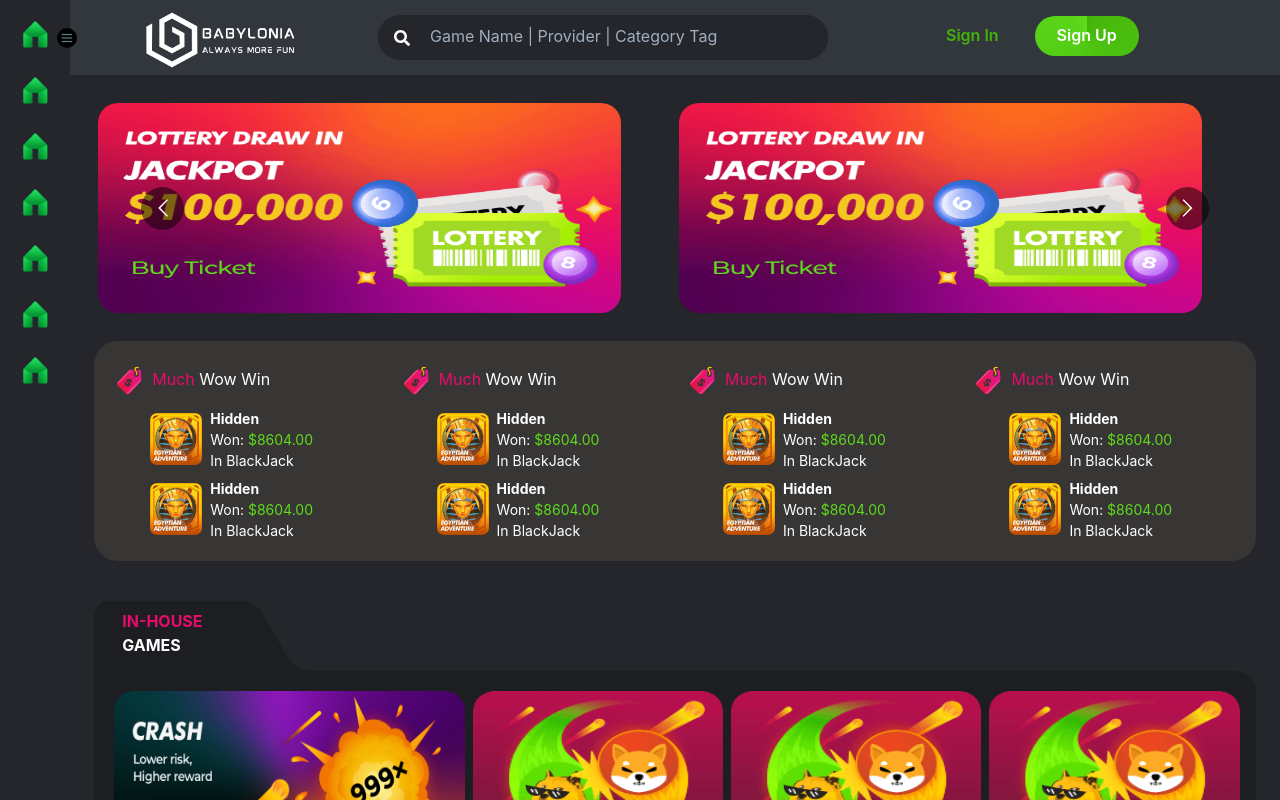
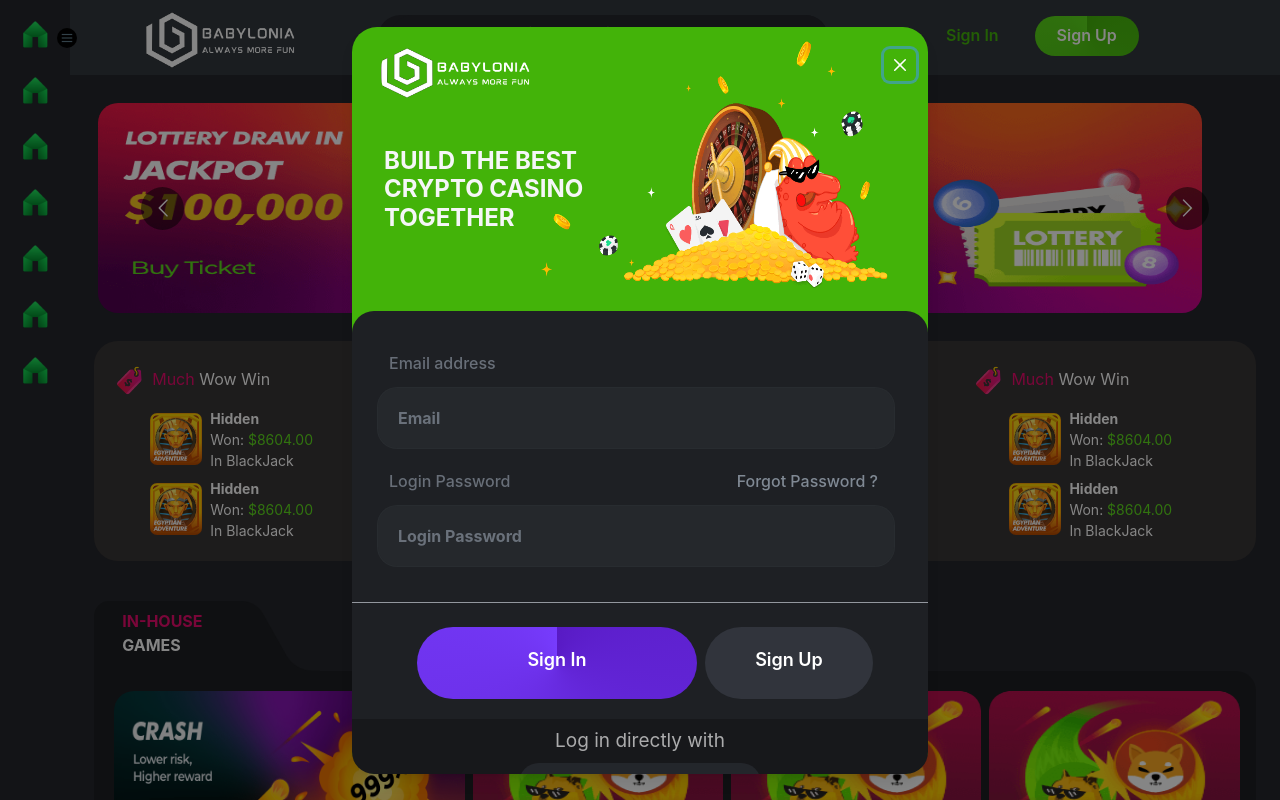
Before and after one commit to MuhammadBilal1234/Game-App, a Next.js app: page / in a window 1280 px wide. Both pictures are taken after a click on the button "Sign In". Shown: the top 800 px of the page. Built offline with nearby package versions, Linux system fonts and the light colour scheme.

Commit message:
signin form

```diff
--- a/package.json
+++ b/package.json
@@ -4,6 +4,7 @@
     "dev": "next",
     "build": "next build",
     "start": "next start",
+    "heroku-postbuild": "npm run build",
     "type-check": "tsc",
     "test": "jest"
   },
--- /dev/null
+++ b/src/components/Signin.tsx
@@ -0,0 +1,271 @@
+import {
+  Box,
+  Flex,
+  useDisclosure,
+  Modal,
+  Button,
+  ModalOverlay,
+  ModalContent,
+  ModalHeader,
+  ModalCloseButton,
+  ModalBody,
+  ModalFooter,
+  Text,
+  InputGroup,
+  InputRightElement,
+  Divider,
+} from "@chakra-ui/react";
+import {
+  FormControl,
+  Input,
+  FormLabel,
+  FormErrorMessage,
+  FormHelperText,
+} from "@chakra-ui/react";
+import Image from "next/image";
+import type { NextPage } from "next";
+import Logo from "../../public/assets/logo.b7a2c469.png";
+import Hero from "../../public/assets/SignInHero.png";
+
+interface Props {
+  isOpen: boolean;
+  onOpen: () => void;
+  onClose: () => void;
+}
+
+const IndexPage: NextPage<Props> = ({ isOpen, onOpen, onClose }) => {
+  // const { isOpen, onOpen, onClose } = useDisclosure();
+
+  return (
+    <>
+      {/* <Button onClick={onOpen}>Open Modal</Button> */}
+
+      <Modal
+        isCentered={true}
+        colorScheme="green"
+        closeOnOverlayClick={false}
+        isOpen={isOpen}
+        onClose={onClose}
+        size={"xl"}
+      >
+        <ModalOverlay />
+        <ModalContent>
+          <ModalHeader>
+            <Box
+              w={150}
+              h={50}
+              borderRadius="1.5rem"
+              m=".25em"
+              position="relative"
+            >
+              <Box h="100%" w="100%" borderRadius="1.5rem">
+                <Image
+                  className="imageCard"
+                  src={Logo}
+                  quality={100}
+                  layout="fill"
+                />
+              </Box>
+              <Box
+                w={350}
+                h={250}
+                borderRadius="1.5rem"
+                m=".25em"
+                position="relative"
+                top="-65"
+                left="155"
+                zIndex={-100}
+              >
+                <Box h="100%" w="100%" borderRadius="1.5rem">
+                  <Image
+                    className="imageCard"
+                    src={Hero}
+                    quality={100}
+                    layout="fill"
+                  />
+                </Box>
+              </Box>
+            </Box>
+          </ModalHeader>
+          <ModalCloseButton mt="3.5" color="white" />
+          <ModalBody pb={6}>
+            <Box
+              w="100%"
+              h="100px"
+              fontSize="1.5rem"
+              ml="2"
+              color="#F5F6F7"
+              fontWeight="700"
+              width="14.375rem"
+              lineHeight="1.2"
+              marginTop="1.25rem"
+            >
+              BUILD THE BEST CRYPTO CASINO TOGETHER
+            </Box>
+            {/* <Box bg="red"></Box> */}
+          </ModalBody>
+          <Box
+            h="463"
+            w="100%"
+            bg="#1e2024"
+            mt="10"
+            borderTopLeftRadius="25"
+            borderTopRightRadius="25"
+            borderRadius="22"
+            overflow="auto"
+          >
+            <Box mt="10">
+              <FormControl>
+                <FormLabel
+                  htmlFor="email"
+                  ml="37px"
+                  mb="3"
+                  color="rgba(153,164,176,.6)"
+                >
+                  Email address
+                </FormLabel>
+
+                <Input
+                  w="90%"
+                  ml="25"
+                  _placeholder={{ color: "rgba(153,164,176,.6)" }}
+                  borderRadius="1.25rem"
+                  bg="rgba(45,48,53,.5)"
+                  borderColor="rgba(45,48,53,.5)"
+                  h="62px"
+                  pl="5"
+                  color="white"
+                  fontWeight="bold"
+                  id="email"
+                  type="email"
+                  _hover={{}}
+                  _focus={{ borderColor: "#43b309" }}
+                  placeholder="Email"
+                />
+              </FormControl>
+            </Box>
+            <Box mt="5">
+              <FormControl>
+                <Flex justifyContent="space-between">
+                  <FormLabel
+                    htmlFor="email"
+                    ml="37px"
+                    mb="3"
+                    color="rgba(153,164,176,.6)"
+                  >
+                    Login Password
+                  </FormLabel>
+                  <FormLabel
+                    htmlFor="email"
+                    // ml="37px"
+                    // mb="3"
+                    mr="50px"
+                    color="rgba(153,164,176,.8)"
+                  >
+                    Forgot Password ?
+                  </FormLabel>
+                </Flex>
+                <InputGroup>
+                  <Input
+                    w="90%"
+                    ml="25"
+                    _hover={{}}
+                    borderColor="rgba(45,48,53,.5)"
+                    _placeholder={{ color: "rgba(153,164,176,.6)" }}
+                    borderRadius="1.25rem"
+                    bg="rgba(45,48,53,.5)"
+                    h="62px"
+                    pl="5"
+                    color="white"
+                    fontWeight="bold"
+                    _focus={{ borderColor: "#43b309" }}
+                    id="password"
+                    type="password"
+                    placeholder="Login Password"
+                  />
+                </InputGroup>
+              </FormControl>
+            </Box>
+
+            <Divider colorScheme="green" mt="35px" />
+            <Box pt="6" pb="5" m="auto" pl="65px">
+              <Button
+                _active={{}}
+                _focus={{}}
+                w="17.5rem"
+                h="4.5rem"
+                color="white"
+                p="2.5"
+                pb="15px"
+                mr="2"
+                fontSize="18px"
+                _hover={{}}
+                borderRadius="6.25rem"
+                bgGradient="conic-gradient(from 1turn,#581ac4,#773cfd)"
+              >
+                Sign In
+              </Button>
+              <Button
+                _active={{}}
+                _focus={{}}
+                w="10.5rem"
+                h="4.5rem"
+                color="white"
+                p="2.5"
+                pb="15px"
+                _hover={{}}
+                fontSize="18px"
+                bg="#31343c"
+                borderRadius="6.25rem"
+                // bgGradient="conic-gradient(from 1turn, rgb(67, 179, 9), rgb(93, 219, 28))"
+              >
+                Sign Up
+              </Button>
+            </Box>
+
+            <Box h="130" bg="#17181b" w="100%" pt="2">
+              <Flex
+                // justifyContent="center"
+                flexDirection="column"
+                alignContent="center"
+                alignItems="center"
+              >
+                <Box mb="2" color="whiteAlpha.700" fontSize="19">
+                  Log in directly with
+                </Box>
+                <Flex
+                  bg="rgba(49,52,60,.5)"
+                  h="60px"
+                  pt="4"
+                  // pb="3"
+                  pl="3"
+                  // pr="3"
+                  borderRadius="1.25rem"
+                >
+                  {[1, 2, 3, 4, 5].map((item) => {
+                    return (
+                      <Box pr="4">
+                        <svg
+                          xmlns="http://www.w3.org/2000/svg"
+                          width="30"
+                          height="30"
+                          fill="green"
+                          viewBox="0 0 16 16"
+                        >
+                          <path d="M15.545 6.558a9.42 9.42 0 0 1 .139 1.626c0 2.434-.87 4.492-2.384 5.885h.002C11.978 15.292 10.158 16 8 16A8 8 0 1 1 8 0a7.689 7.689 0 0 1 5.352 2.082l-2.284 2.284A4.347 4.347 0 0 0 8 3.166c-2.087 0-3.86 1.408-4.492 3.304a4.792 4.792 0 0 0 0 3.063h.003c.635 1.893 2.405 3.301 4.492 3.301 1.078 0 2.004-.276 2.722-.764h-.003a3.702 3.702 0 0 0 1.599-2.431H8v-3.08h7.545z" />
+                        </svg>
+                        {/* {item == 3 && <Divider orientation="vertical" />} */}
+                      </Box>
+                    );
+                  })}
+                </Flex>
+              </Flex>
+            </Box>
+          </Box>
+        </ModalContent>
+      </Modal>
+    </>
+  );
+};
+
+export default IndexPage;
--- a/src/components/TopBar.tsx
+++ b/src/components/TopBar.tsx
@@ -14,16 +14,26 @@ import { FaSearch } from "react-icons/fa";
 
 import Image from "next/image";
 import Logo from "../../public/assets/logo.b7a2c469.png";
-import { isModifier } from "typescript";
+import { useState } from "react";
+import SignInModal from "./Signin";
 
 interface Props {
   isOpen: Boolean;
 }
 
 const TopBar: NextPage<Props> = ({ isOpen }: Props) => {
-  const [isMobile] = useMediaQuery("(max-width: 768px)");
+  const [showSignIn, setShowSignIn] = useState(false);
+  const [showSignUp, setShowSignUp] = useState(false);
+
+  const handleSignInOpen = () => {
+    setShowSignIn(true);
+  };
+  const handleSignInClose = () => {
+    setShowSignIn(false);
+  };
 
   return (
+    <>
       <Box position="fixed" top="0" left="0" right="0" zIndex="12">
         <Box
           bg="#31373d"
@@ -102,6 +112,7 @@ const TopBar: NextPage<Props> = ({ isOpen }: Props) => {
                 border="none"
                 _focus={{}}
                 _active={{}}
+                onClick={handleSignInOpen}
               >
                 Sign In
               </Button>
@@ -122,6 +133,13 @@ const TopBar: NextPage<Props> = ({ isOpen }: Props) => {
           </Flex>
         </Box>
       </Box>
+
+      <SignInModal
+        onOpen={handleSignInOpen}
+        isOpen={showSignIn}
+        onClose={handleSignInClose}
+      />
+    </>
   );
 };
 
--- a/src/pages/index.tsx
+++ b/src/pages/index.tsx
@@ -3,6 +3,7 @@ import type { NextPage } from "next";
 import ImageCrousel from "../components/ImageCarousel";
 import Updates from "../components/Updates";
 import GameCard from "../components/GameCard";
+import Signin from "../components/Signin";
 
 const IndexPage: NextPage = () => {
   return (
--- a/src/styles/globals.css
+++ b/src/styles/globals.css
@@ -58,3 +58,8 @@ a {
   height: 100%;
   padding: auto;
 }
+
+.css-1kpz94o {
+  background-color: #43b309 !important;
+  border-radius: 25px !important;
+}
```
Also changed, not shown: public/assets/SignInHero.png (added), public/assets/babylonia_logo_black.png (added). Lines whose indentation alone changed are shown as unchanged.
